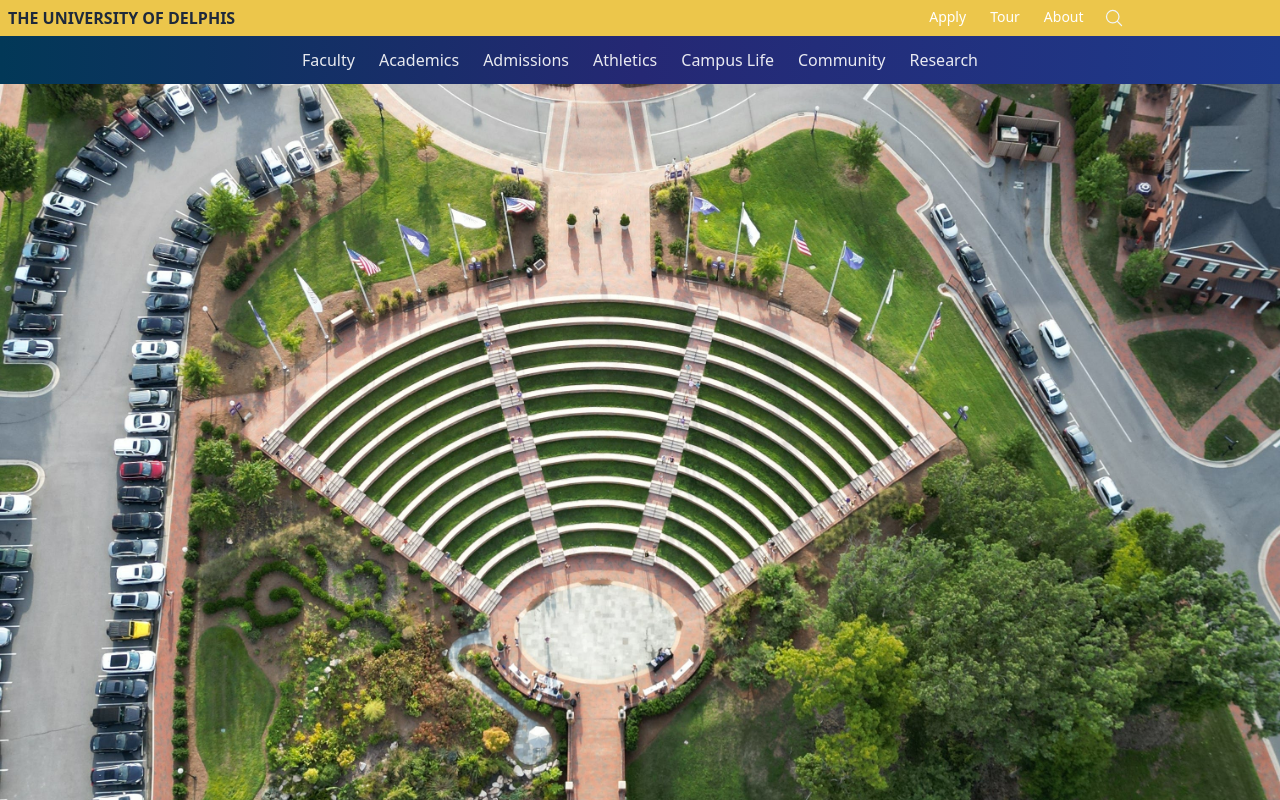
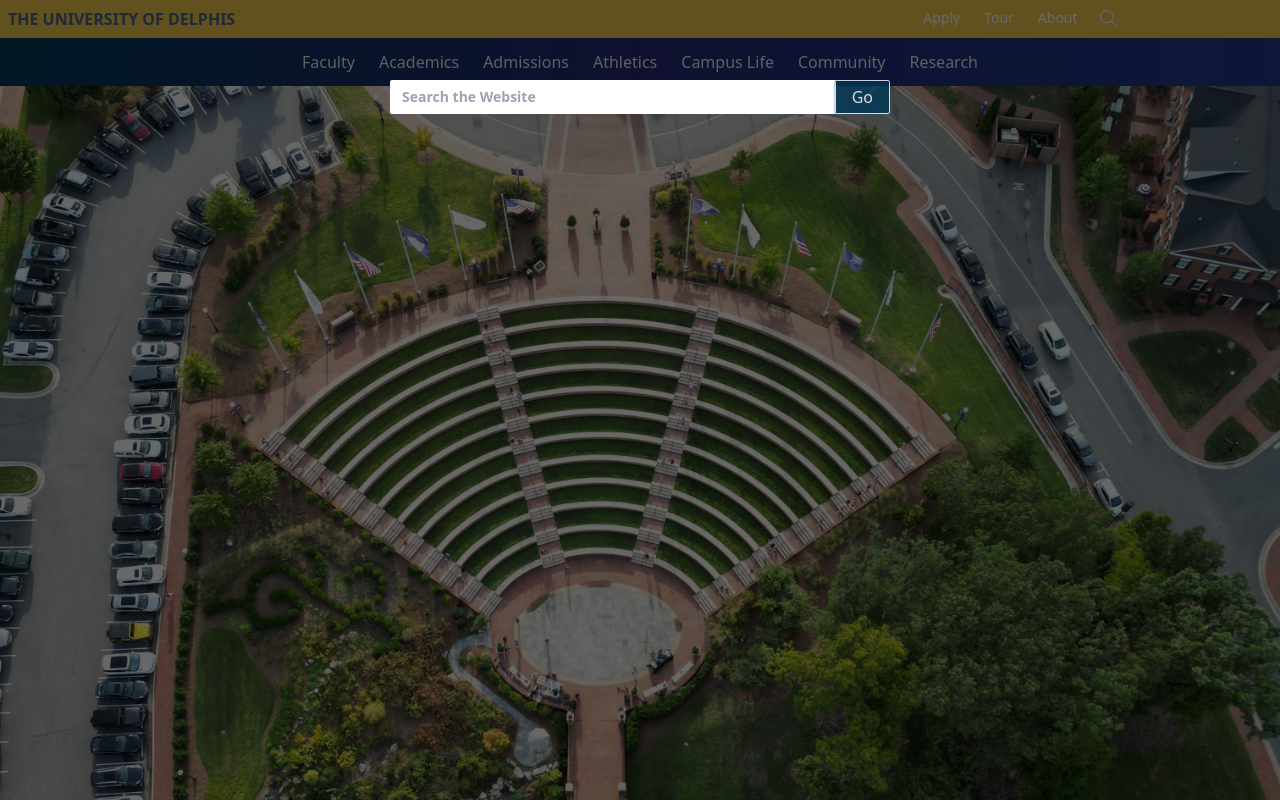
Before and after one commit to Ali-Fattahian/delphis-university-frontend, a React (Create React App) app: page /apply in a window 1280 px wide. Both pictures are taken after a click on the icon 1113 px from the left and 18 px from the top of the page. Shown: the top 800 px of the page. Built offline with nearby package versions, Linux system fonts and the light colour scheme.

Commit message:
finish the SearchField component and fix the search icon in navbar

```diff
--- a/src/components/SearchField.js
+++ b/src/components/SearchField.js
@@ -1,7 +1,21 @@
 import React from "react";
 
 const SearchField = () => {
-  return <div>SearchField</div>;
+  return (
+    <div className="w-full fixed top-20 left-0 z-20 px-2">
+      <div className="w-full max-w-[500px] m-auto flex">
+        <input
+          className="block w-full flex-1 text-slate-800 px-3 py-1 text-sm font-bold outline-none focus-within:bg-slate-100 rounded-l-sm"
+          type="text"
+          id="search"
+          placeholder="Search the Website"
+        />
+        <button className="px-4 py-1 bg-vgblue text-white border-[1px] opacity-80 border-white transition-[opacity] duration-300 hover:opacity-100 shadow-sm shadow-vgblue rounded-r-sm">
+          Go
+        </button>
+      </div>
+    </div>
+  );
 };
 
 export default SearchField;
--- a/src/components/layout/Navbar.hamMenu.js
+++ b/src/components/layout/Navbar.hamMenu.js
@@ -1,6 +1,5 @@
 import React from "react";
 import NavbarHamMenuMainNavLink from "./Navbar.HamMenu.MainNavLink";
-import { MagnifyingGlassIcon } from "@heroicons/react/20/solid";
 
 const NavbarhamMenu = ({ hideHamMenu }) => {
   return (
@@ -34,11 +33,6 @@ const NavbarhamMenu = ({ hideHamMenu }) => {
             About
           </a>
         </li>
-        <li className="text-center">
-          <button className="text-white hover:text-slate-100 cursor-pointer">
-            <MagnifyingGlassIcon className="h-5 w-5 cursor-pointer" />
-          </button>
-        </li>
       </ul>
       <ul className="flex flex-col gap-4 p-3 bg-gradient-to-t from-vgblue via-[#252874] to-blue-900">
         <li>
--- a/src/components/layout/Navbar.js
+++ b/src/components/layout/Navbar.js
@@ -3,29 +3,33 @@ import { MagnifyingGlassIcon, Bars3Icon } from "@heroicons/react/24/outline";
 import NavbarMainLinks from "./NavbarMainLinks";
 import NavbarhamMenu from "./Navbar.hamMenu";
 import Overlay from "../Overlay";
+import SearchField from "../SearchField";
 
 const Navbar = () => {
   const [hideHamMenu, setHideHamMenu] = useState(true);
+  const [hideSearchBar, setHideSearchBar] = useState(true);
   const [overlayVisible, setOverlayVisible] = useState(false);
 
   const setOverlayClicked = () => {
     setOverlayVisible(false);
     setHideHamMenu(true);
+    setHideSearchBar(true);
   };
 
   return (
     <>
       <NavbarhamMenu hideHamMenu={hideHamMenu} />
+      {!hideSearchBar && <SearchField />}
       {overlayVisible && <Overlay setOverlayClicked={setOverlayClicked} />}
       <nav className="w-full bg-vgyellow flex justify-between min-[720px]:flex-row items-center">
-        <h1 className="text-1xl/6 flex-2 pl-2 text-left font-sans leading-3 font-bold text-slate-800 z-10 p-3 hidden min-[720px]:inline-block">
+        <h1 className="text-1xl/6 flex-2 pl-2 text-left font-sans leading-3 font-bold text-slate-800 z-10 hidden min-[720px]:inline-block">
           THE UNIVERSITY OF DELPHIS
         </h1>
         <ul className="w-full max-w-3xl m-auto list-none min-[720px]:flex flex-1 justify-end pr-4 hidden">
           <li className="transition-all duration-300 hover:bg-white">
             <a
               href="/apply"
-              className="py-5 px-3 align-sub transition-all duration-300 hover:text-vggreen text-white text-sm"
+              className="py-2 px-3 inline-block align-sub transition-all duration-300 hover:text-vggreen text-white text-sm"
             >
               Apply
             </a>
@@ -33,7 +37,7 @@ const Navbar = () => {
           <li className="transition-all duration-300 hover:bg-white">
             <a
               href="/tour"
-              className="py-5 px-3 transition-all align-sub duration-300 hover:text-vggreen text-white text-sm"
+              className="py-2 px-3 inline-block transition-all align-sub duration-300 hover:text-vggreen text-white text-sm"
             >
               Tour
             </a>
@@ -41,12 +45,18 @@ const Navbar = () => {
           <li className="transition-all duration-300 hover:bg-white">
             <a
               href="/about"
-              className="py-5 px-3 transition-all align-sub duration-300 hover:text-vggreen text-white text-sm"
+              className="py-2 inline-block px-3 transition-all align-sub duration-300 hover:text-vggreen text-white text-sm"
             >
               About
             </a>
           </li>
-          <li className="transition-all duration-300 hover:bg-white py-2 group">
+          <li
+            className="transition-all duration-300 hover:bg-white py-2 group"
+            onClick={() => {
+              setHideSearchBar((prevState) => !prevState);
+              setOverlayVisible((prevState) => !prevState);
+            }}
+          >
             <MagnifyingGlassIcon className="h-5 w-5 stroke-slate-100 cursor-pointer group-hover:stroke-vggreen mx-2" />
           </li>
         </ul>
@@ -54,13 +64,24 @@ const Navbar = () => {
           <h1 className="text-1xl/6 flex-2 pl-2 text-left font-sans leading-3 font-bold text-slate-800 z-10 p-3 cursor-pointer">
             <a href="/">THE UNIVERSITY OF DELPHIS</a>
           </h1>
-          <Bars3Icon
-            className="stroke-black h-5 w-5 mx-1 cursor-pointer opacity-90 hover:opacity-100 inline-block m-2"
-            onClick={() => {
-              setHideHamMenu((prevState) => !prevState);
-              setOverlayVisible((prevState) => !prevState);
-            }}
-          />
+          <div className="flex gap-2 items-center pr-3">
+            <MagnifyingGlassIcon
+              onClick={() => {
+                setHideSearchBar((prevState) => !prevState);
+                setOverlayVisible(hideSearchBar);
+                setHideHamMenu(true);
+              }}
+              className="h-5 w-5 min-w-[20px] stroke-black cursor-pointer group-hover:stroke-vggreen mx-2"
+            />
+            <Bars3Icon
+              className="stroke-black h-5 w-5 min-w-[20px] cursor-pointer opacity-90 hover:opacity-100 inline-block"
+              onClick={() => {
+                setHideHamMenu((prevState) => !prevState);
+                setOverlayVisible(hideHamMenu);
+                setHideSearchBar(true);
+              }}
+            />
+          </div>
         </div>
       </nav>
       <nav className="w-full px-4 py-3 bg-gradient-to-r hidden min-[720px]:block from-vgblue via-[#252874] to-blue-900">
--- a/src/main.css
+++ b/src/main.css
@@ -612,6 +612,14 @@ video {
   top: 0px;
 }
 
+.top-10 {
+  top: 2.5rem;
+}
+
+.top-20 {
+  top: 5rem;
+}
+
 .z-10 {
   z-index: 10;
 }
@@ -622,6 +630,18 @@ video {
 
 .z-\[9\] {
   z-index: 9;
+}
+
+.z-20 {
+  z-index: 20;
+}
+
+.z-\[15\] {
+  z-index: 15;
+}
+
+.z-\[25\] {
+  z-index: 25;
 }
 
 .m-2 {
@@ -791,6 +811,10 @@ video {
 
 .min-w-\[200px\] {
   min-width: 200px;
+}
+
+.min-w-\[20px\] {
+  min-width: 20px;
 }
 
 .max-w-3xl {
@@ -949,6 +973,10 @@ video {
   overflow: hidden;
 }
 
+.overflow-x-hidden {
+  overflow-x: hidden;
+}
+
 .overflow-y-hidden {
   overflow-y: hidden;
 }
@@ -963,6 +991,16 @@ video {
   border-radius: 0.125rem;
 }
 
+.rounded-l-sm {
+  border-top-left-radius: 0.125rem;
+  border-bottom-left-radius: 0.125rem;
+}
+
+.rounded-r-sm {
+  border-top-right-radius: 0.125rem;
+  border-bottom-right-radius: 0.125rem;
+}
+
 .border {
   border-width: 1px;
 }
@@ -1335,8 +1373,8 @@ video {
   background-color: #00000038;
 }
 
-.bg-\[\#00000050\] {
-  background-color: #00000050;
+.bg-\[\#00000096\] {
+  background-color: #00000096;
 }
 
 .bg-slate-100 {
@@ -1676,10 +1714,6 @@ video {
 .bg-white {
   --tw-bg-opacity: 1;
   background-color: rgb(255 255 255 / var(--tw-bg-opacity));
-}
-
-.bg-\[\#00000096\] {
-  background-color: #00000096;
 }
 
 .bg-gradient-to-l {
@@ -1748,10 +1782,6 @@ video {
   stroke: #f1f5f9;
 }
 
-.stroke-slate-50 {
-  stroke: #f8fafc;
-}
-
 .object-cover {
   object-fit: cover;
 }
@@ -1842,6 +1872,10 @@ video {
 
 .pt-9 {
   padding-top: 2.25rem;
+}
+
+.pr-3 {
+  padding-right: 0.75rem;
 }
 
 .text-left {
@@ -2345,6 +2379,12 @@ video {
 
 .transition-colors {
   transition-property: color, background-color, border-color, text-decoration-color, fill, stroke;
+  transition-timing-function: cubic-bezier(0.4, 0, 0.2, 1);
+  transition-duration: 150ms;
+}
+
+.transition-\[opacity\] {
+  transition-property: opacity;
   transition-timing-function: cubic-bezier(0.4, 0, 0.2, 1);
   transition-duration: 150ms;
 }
@@ -2410,8 +2450,9 @@ li {
   background-color: rgb(255 255 255 / var(--tw-bg-opacity));
 }
 
-.hover\:stroke-slate-100:hover {
-  stroke: #f1f5f9;
+.hover\:text-slate-100:hover {
+  --tw-text-opacity: 1;
+  color: rgb(241 245 249 / var(--tw-text-opacity));
 }
 
 .hover\:text-vgblue:hover {
@@ -2427,11 +2468,6 @@ li {
 .hover\:text-vgred:hover {
   --tw-text-opacity: 1;
   color: rgb(116 56 55 / var(--tw-text-opacity));
-}
-
-.hover\:text-slate-100:hover {
-  --tw-text-opacity: 1;
-  color: rgb(241 245 249 / var(--tw-text-opacity));
 }
 
 .hover\:underline:hover {
--- a/src/pages/Home/HomePage.Header.js
+++ b/src/pages/Home/HomePage.Header.js
@@ -13,7 +13,9 @@ const HomePageHeader = () => {
       >
         <div className="absolute top-0 bottom-0 left-0 right-0 bg-fixed w-full h-full bg-[#00000038]">
           <div className="flex w-full h-full flex-col gap-10 items-center justify-center">
-            <h1 className="text-neutral-300 text-5xl">Make Our World Proud</h1>
+            <h1 className="text-neutral-300 text-5xl overflow-y-hidden">
+              Make Our World Proud
+            </h1>
             <LinkButton name="What our students say" link="/" />
           </div>
         </div>
```
